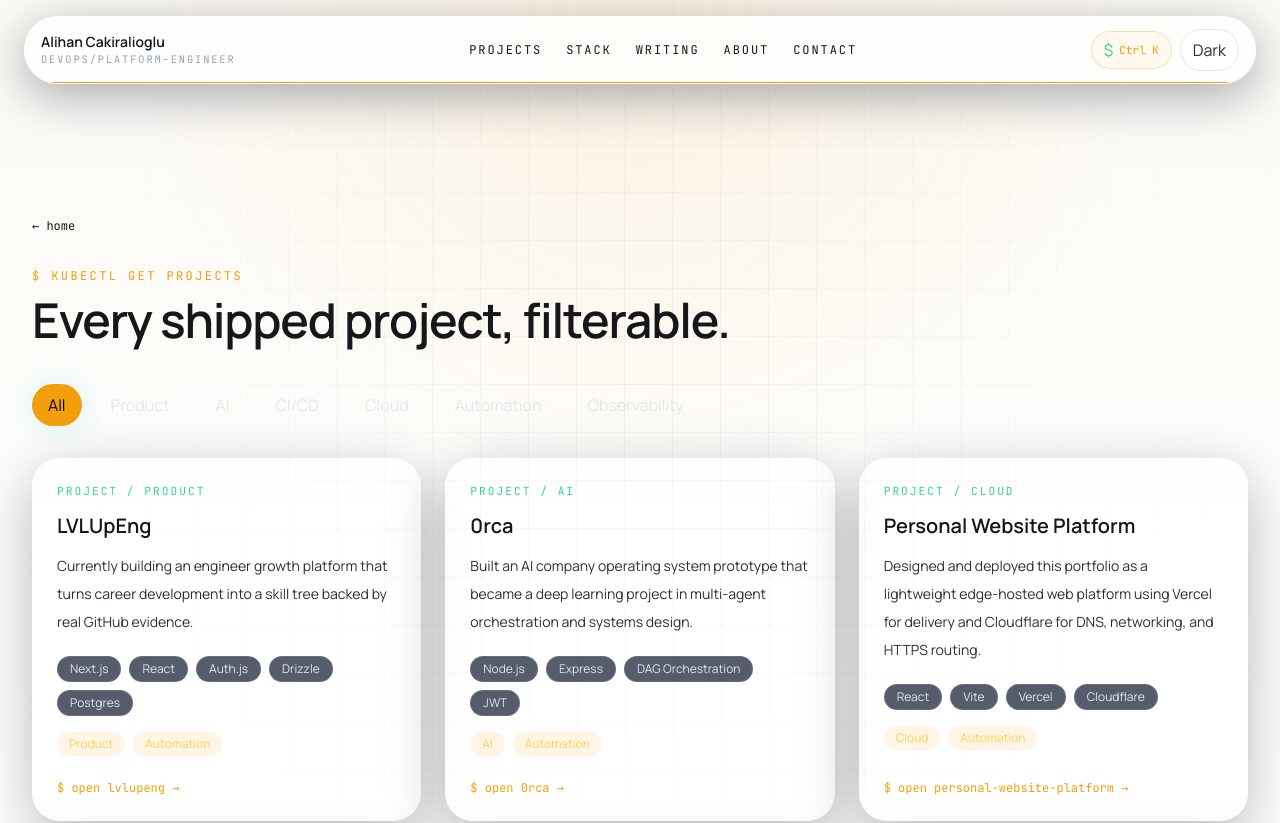
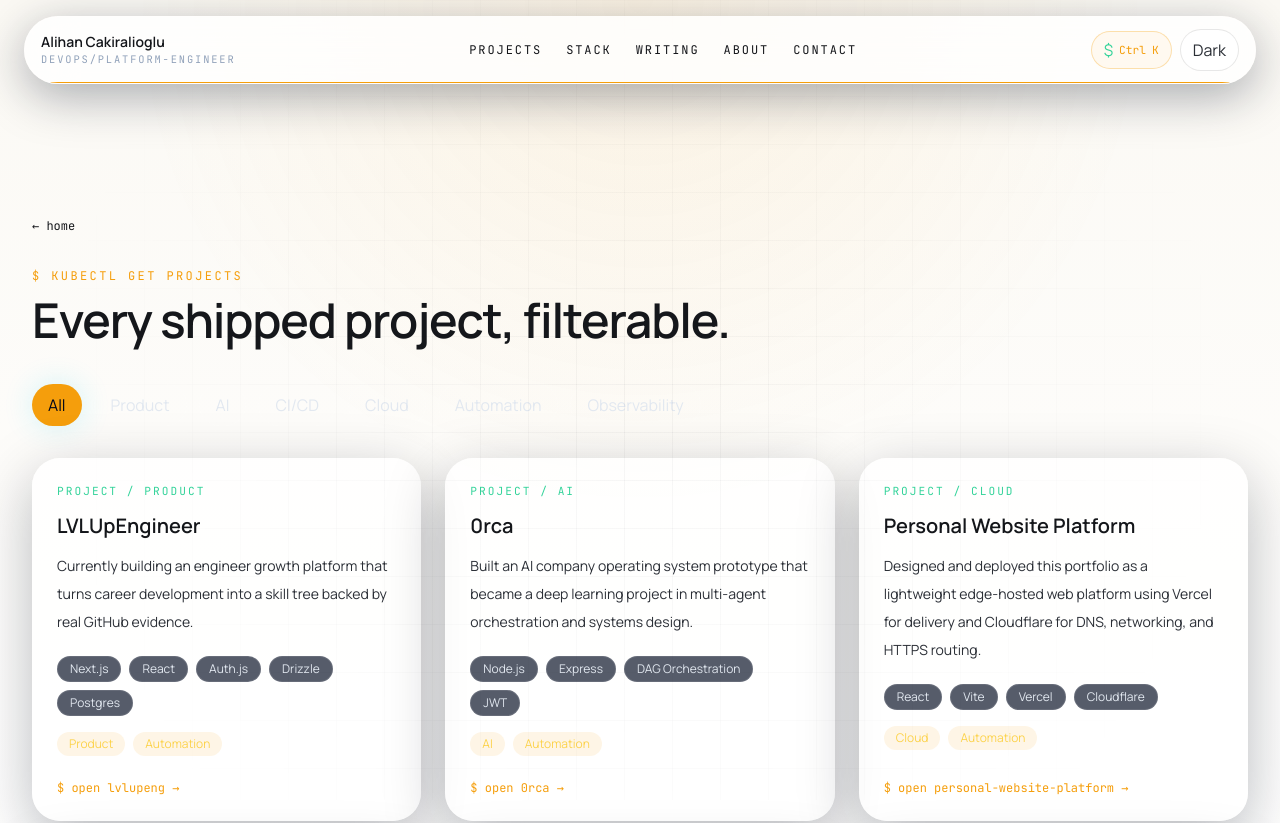
Before and after one commit to Alihan9999/personal-site, a React (Vite) app: page /projects in a window 1280 px wide. Shown: the top 823 px of the page. Built offline with nearby package versions, Linux system fonts and the light colour scheme.

Commit message:
updated shipping product

```diff
--- a/src/data/now.js
+++ b/src/data/now.js
@@ -1,5 +1,5 @@
 export const currentFocus = {
-  title: 'shipping 0rca v0.3 — DAG-based agent orchestration',
+  title: 'shipping LVLUpEngineer v0.1 - GitHub-verified skill growth',
   status: 'building',
   region: 'us-mw',
 };
--- a/src/data/posts.js
+++ b/src/data/posts.js
@@ -2,20 +2,37 @@ export const blogFilters = ['All', 'AI', 'DevOps', 'AWS', 'CI/CD', 'Thoughts'];
 
 export const posts = [
   {
-    slug: 'from-0rca-to-lvlupeng',
-    title: 'From 0rca to LVLUpEng: What I Am Building Next',
+    slug: 'technical-interviews-leetcode-ai-hiring',
+    title: 'What Is Broken About Technical Interviews in the Age of AI',
     preview:
-      '0rca is no longer my currently shipping product. It became the systems-design learning ground that shaped my next product: LVLUpEng.',
+      'LeetCode-heavy hiring was already a weak proxy for engineering ability. AI makes that gap impossible to ignore.',
+    date: 'May 17, 2026',
+    tags: ['AI', 'Thoughts'],
+    body: [
+      'The current technical interview process has a measurement problem. Most companies say they want engineers who can design systems, work through ambiguity, communicate tradeoffs, use tools responsibly, and ship maintainable software. Then the process often filters people through timed puzzle solving, trivia, and a narrow version of LeetCode fluency that only partially overlaps with the job.',
+      'LeetCode is not useless. Practicing algorithms can build rigor, expose gaps in fundamentals, and create a common baseline for certain roles. The problem is that it became over-weighted. A candidate can memorize enough patterns to pass interviews without being strong at product judgment, debugging, deployment, observability, security, collaboration, or long-term code ownership. Another candidate can be a practical, high-output engineer and still get filtered out because they did not perform well under an artificial whiteboard timer.',
+      'AI makes the weakness of that signal more obvious. In real engineering work, the question is no longer whether someone can write every line from memory. The question is whether they can define the problem, evaluate generated code, spot subtle failure modes, protect user data, design tests, reason about production behavior, and know when the AI output is plausible but wrong. Hiring loops that ban tools entirely are testing a version of the job that is disappearing. Hiring loops that allow tools without changing the rubric are not much better.',
+      'The better signal is evidence. Show me the pull request. Show me the deployment path. Show me the incident writeup, the tests, the design doc, the tradeoff notes, the commit history, the rollback plan, and the way the candidate explains what changed after feedback. Those artifacts are harder to fake than a rehearsed puzzle and much closer to the work engineers actually do.',
+      'A stronger interview process would still check fundamentals, but it would put them in context. Give candidates a small repo and ask them to improve it. Let them use the same tools they would use on the job. Ask them to explain the risks in an AI-generated patch. Ask what they would monitor, how they would test it, and what they would do if the change failed in production. That evaluates engineering judgment instead of only interview conditioning.',
+      'This is part of why I am building LVLUpEngineer around verified work. The hiring market needs better proof than self-reported skills and better signals than puzzle speed. Engineers should be able to grow through real projects, collect evidence from real repositories, and show progress in a way that maps to the work companies actually need done.',
+      'The future of hiring should not be anti-LeetCode or blindly pro-AI. It should be evidence-driven. Algorithms can be one signal. AI fluency can be one signal. But the strongest signal is still the same thing engineering has always depended on: can this person understand a messy problem, make defensible tradeoffs, and deliver a working system that other people can trust?',
+    ],
+  },
+  {
+    slug: 'from-0rca-to-lvlupengineer',
+    title: 'From 0rca to LVLUpEngineer: What I Am Building Next',
+    preview:
+      '0rca is no longer my currently shipping product. It became the systems-design learning ground that shaped my next product: LVLUpEngineer.',
     date: 'May 17, 2026',
     tags: ['DevOps', 'Thoughts'],
     body: [
       '0rca is no longer the product I am actively shipping. I still think it was one of the most useful builds I have taken on, but I see it differently now: less as the final company I wanted to push into market, and more as a serious learning experience in orchestration, agent workflows, product scope, and how complex software starts to behave when every feature depends on the next system around it.',
       'The useful part of 0rca was not just the AI wrapper. It forced me to think through company objects, departments, agents, directives, DAG-based execution, dependency management, handoffs, and refinement loops. Those are real platform problems. Building it gave me a much better feel for where agentic software becomes powerful, where it becomes hard to explain, and where a product can get too abstract before the user has a concrete win.',
-      'That lesson is what led me toward LVLUpEng. Instead of building an AI company operating system around a broad founder workflow, I am now focused on a narrower and more personal problem: helping engineers understand what to learn next, prove what they already know, and turn career growth into visible technical evidence.',
-      'LVLUpEng turns engineering development into a skill tree. The product starts with an assessment, maps users into engineer archetypes, and gives them a roadmap across domains like Git, Linux, cloud, CI/CD, DevOps, backend, frontend, security, systems, QA, mobile, data engineering, and AI engineering. The goal is not to make learning feel like school. The goal is to make growth feel like engineering: concrete tasks, real artifacts, and visible progression.',
-      'The part I care about most is verification. LVLUpEng is being designed around GitHub-backed proof instead of self-reported confidence. A skill should not become verified because someone clicked a checkbox or because an AI model liked the answer. It should become verified because deterministic signals found real evidence in a repository: workflows, tests, Dockerfiles, Terraform modules, conventional commits, project structure, documentation, and other artifacts that hiring managers and senior engineers can actually inspect.',
+      'That lesson is what led me toward LVLUpEngineer. Instead of building an AI company operating system around a broad founder workflow, I am now focused on a narrower and more personal problem: helping engineers understand what to learn next, prove what they already know, and turn career growth into visible technical evidence.',
+      'LVLUpEngineer turns engineering development into a skill tree. The product starts with an assessment, maps users into engineer archetypes, and gives them a roadmap across domains like Git, Linux, cloud, CI/CD, DevOps, backend, frontend, security, systems, QA, mobile, data engineering, and AI engineering. The goal is not to make learning feel like school. The goal is to make growth feel like engineering: concrete tasks, real artifacts, and visible progression.',
+      'The part I care about most is verification. LVLUpEngineer is being designed around GitHub-backed proof instead of self-reported confidence. A skill should not become verified because someone clicked a checkbox or because an AI model liked the answer. It should become verified because deterministic signals found real evidence in a repository: workflows, tests, Dockerfiles, Terraform modules, conventional commits, project structure, documentation, and other artifacts that hiring managers and senior engineers can actually inspect.',
       'That architecture is why the product has a real data foundation behind it. The current build uses Next.js, React, Auth.js, Drizzle, Postgres, Tailwind, and a detector pipeline that can grow over time. The product surface may look like a career app, but the engineering problem underneath is platform-oriented: modeling skills, mapping evidence, protecting privacy, keeping verification auditable, and making the next step obvious without turning the experience into another generic course catalog.',
-      'So 0rca was not a failure; it was the project that clarified the direction. It taught me that orchestration is only valuable when it points at a sharp user problem. LVLUpEng is the sharper version of that lesson. It is the product I am focused on now: a practical, evidence-driven way for engineers to level up through real work.',
+      'So 0rca was not a failure; it was the project that clarified the direction. It taught me that orchestration is only valuable when it points at a sharp user problem. LVLUpEngineer is the sharper version of that lesson. It is the product I am focused on now: a practical, evidence-driven way for engineers to level up through real work.',
     ],
   },
   {
--- a/src/data/projects.js
+++ b/src/data/projects.js
@@ -3,11 +3,11 @@ export const projectFilters = ['All', 'Product', 'AI', 'CI/CD', 'Cloud', 'Automa
 export const projects = [
   {
     slug: 'lvlupeng',
-    title: 'LVLUpEng',
+    title: 'LVLUpEngineer',
     description:
       'Currently building an engineer growth platform that turns career development into a skill tree backed by real GitHub evidence.',
     details:
-      'LVLUpEng is my current product focus: a Next.js application that helps engineers assess their strengths, discover an engineer archetype, follow a domain-based skill roadmap, and verify progress through real repository artifacts. The product is built around deterministic GitHub signals rather than self-reported confidence, so progress can be tied to inspectable evidence like tests, CI workflows, Dockerfiles, Terraform modules, conventional commits, documentation, and project structure.',
+      'LVLUpEngineer is my current product focus: a Next.js application that helps engineers assess their strengths, discover an engineer archetype, follow a domain-based skill roadmap, and verify progress through real repository artifacts. The product is built around deterministic GitHub signals rather than self-reported confidence, so progress can be tied to inspectable evidence like tests, CI workflows, Dockerfiles, Terraform modules, conventional commits, documentation, and project structure.',
     tech: ['Next.js', 'React', 'Auth.js', 'Drizzle', 'Postgres'],
     tags: ['Product', 'Automation'],
     github: '',
@@ -19,7 +19,7 @@ export const projects = [
     ],
     meta: { uptime: 'building', replicas: 'v0.1', lastDeploy: '2026-05-17' },
     problem:
-      'Engineers often know they need to grow, but the next step is fuzzy: generic course lists, self-reported skill claims, and portfolio advice that does not tie back to real work. LVLUpEng turns that into a concrete roadmap with inspectable proof.',
+      'Engineers often know they need to grow, but the next step is fuzzy: generic course lists, self-reported skill claims, and portfolio advice that does not tie back to real work. LVLUpEngineer turns that into a concrete roadmap with inspectable proof.',
     architecture: [
       'Next.js app with Auth.js, Drizzle, Postgres, and a structured catalog of domains, archetypes, skill nodes, and project manifests.',
       'Deterministic detector pipeline maps repository artifacts to skill evidence instead of trusting checkbox progress.',
@@ -49,7 +49,7 @@ export const projects = [
     metrics: [
       '7 AI departments with executive routing',
       'DAG-based dependency scheduling and handoffs',
-      'Learning project that shaped the direction for LVLUpEng',
+      'Learning project that shaped the direction for LVLUpEngineer',
     ],
     meta: { uptime: 'building', replicas: '7/7', lastDeploy: '2026-05-01' },
     problem:
```
